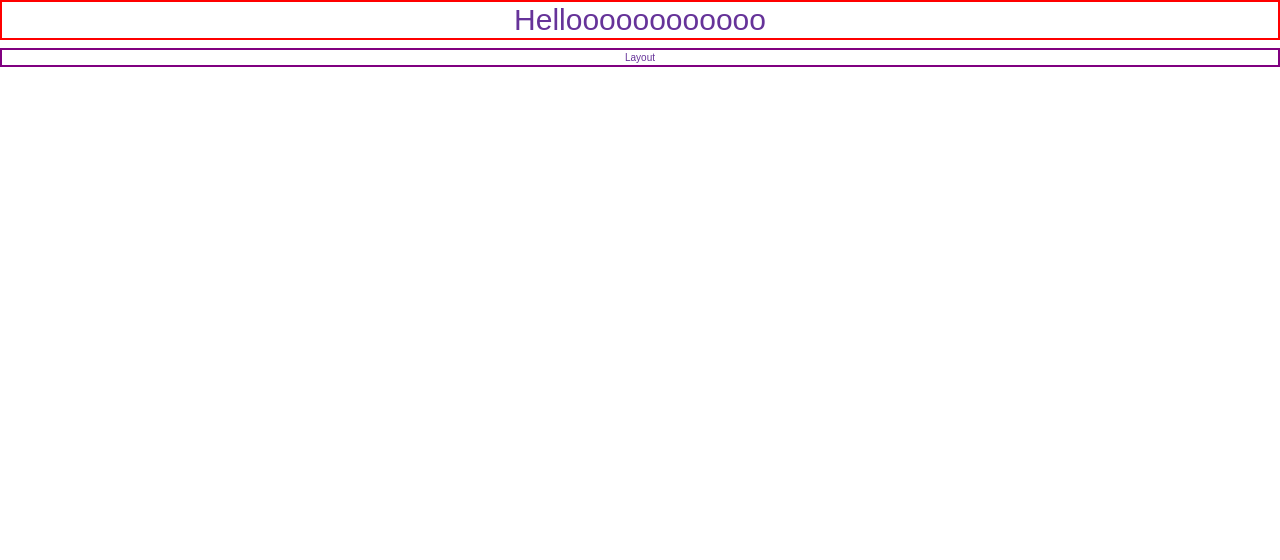
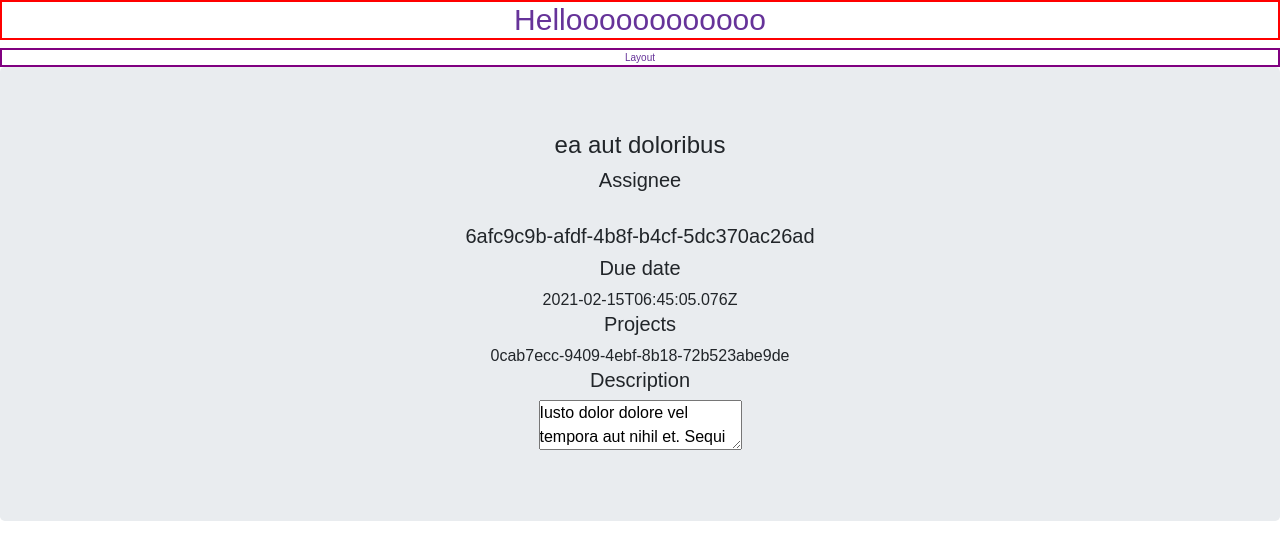
Before and after one commit to svivianl/asana-clone, a React (Create React App) app in the folder client/: page / in a window 1280 px wide. Shown: the top 560 px of the page. Built offline with nearby package versions, Linux system fonts and the light colour scheme.

Commit message:
created Task component

```diff
--- a/client/src/App.js
+++ b/client/src/App.js
@@ -2,12 +2,25 @@ import React from "react";
 import "./App.css";
 import Layout from './components/features/application/components/workArea/components/layout/Layout';
 import "./css/test.css";
+import Task from './components/features/application/components/workArea/components/list/components/projects/components/tasks/components/task/Task';
 
 function App() {
+
+  const task = {
+    "id":"bb1347ee-3170-4e80-9b06-f0a691ca59e8",
+    "status":"61bc95e9-a861-4c15-b4a7-d88e2f7594f3",
+    "assignee":"6afc9c9b-afdf-4b8f-b4cf-5dc370ac26ad",
+    "dueDate":"2021-02-15T06:45:05.076Z",
+    "creationDate":"2020-03-25T13:58:46.655Z",
+    "title":"ea aut doloribus",
+    "description":"Iusto dolor dolore vel tempora aut nihil et. Sequi dolorem doloribus quidem culpa explicabo. Asperiores nesciunt eveniet ut vitae et sint natus. Reiciendis sunt qui quae.",
+    "project":"0cab7ecc-9409-4ebf-8b18-72b523abe9de"};
+
   return (
     <div className="App">
       <h1 className="h1-sass">Helloooooooooooo</h1>
       <Layout/>
+      <Task task={task}/>
     </div>
   );
 }
--- /dev/null
+++ b/client/src/components/features/application/components/workArea/components/list/components/projects/components/tasks/components/task/Task.tsx
@@ -0,0 +1,66 @@
+import React, { useEffect, useState } from 'react';
+
+interface Task{
+    id: string;
+    assignee: string;
+    title: string;
+    description: string;
+    status: string;
+    dueDate: Date;
+    creationDate: Date;
+    project: string;
+}
+
+interface TaskProps{
+    task: Task;
+}
+
+const Task = ({ task }: TaskProps) => {
+    // const [assignee, setAssignee] = useState({})
+    const {
+        // id,
+        assignee = "Juninhos",
+        title = "Does this work?",
+        description = "Most awesome project ever built",
+        // status,
+        dueDate = Date.now(),
+        // creationDate,
+        project = "Asana Clone"
+    } = task;
+
+    // useEffect(() => {
+
+    // }, [])
+
+    return(
+        <div className='jumbotron'>
+            {/* TODO: status bar */}
+            <div className='container'>
+              <h4>{title}</h4>
+              <div>
+                <h5>Assignee</h5>
+                <span>
+                  <img />
+                  <h5>{assignee}</h5>
+                </span>
+              </div>
+              <div>
+                  <h5>Due date</h5>
+                  <span>{dueDate}</span>
+              </div>
+              <div>
+                  <h5>Projects</h5>
+                  <span>{project}</span>
+              </div>
+              <div>
+                  <h5>Description</h5>
+                  <textarea>{description}</textarea>
+              </div>
+            </div>
+
+            {/* TODO: comments bar */}
+        </div>
+    )
+};
+
+export default Task;
```
Also changed, not shown: client/src/components/features/application/components/workArea/components/list/components/projects/components/tasks/components/task/components/TaskDetails/TaskDetails.tsx (added, +13 -0 lines), client/src/components/features/application/components/workArea/components/list/components/projects/components/tasks/components/task/components/TaskStatusBar/TaskStatusBar.tsx (added, +13 -0 lines), client/src/components/features/application/components/workArea/components/list/components/projects/components/tasks/components/task/Task.scss (added), client/src/components/features/application/components/workArea/components/list/components/projects/components/tasks/components/task/components/TaskComments/TaskComments.tsx (renamed from client/src/components/features/application/components/workArea/components/list/components/projects/components/tasks/components/Description.tsx).
